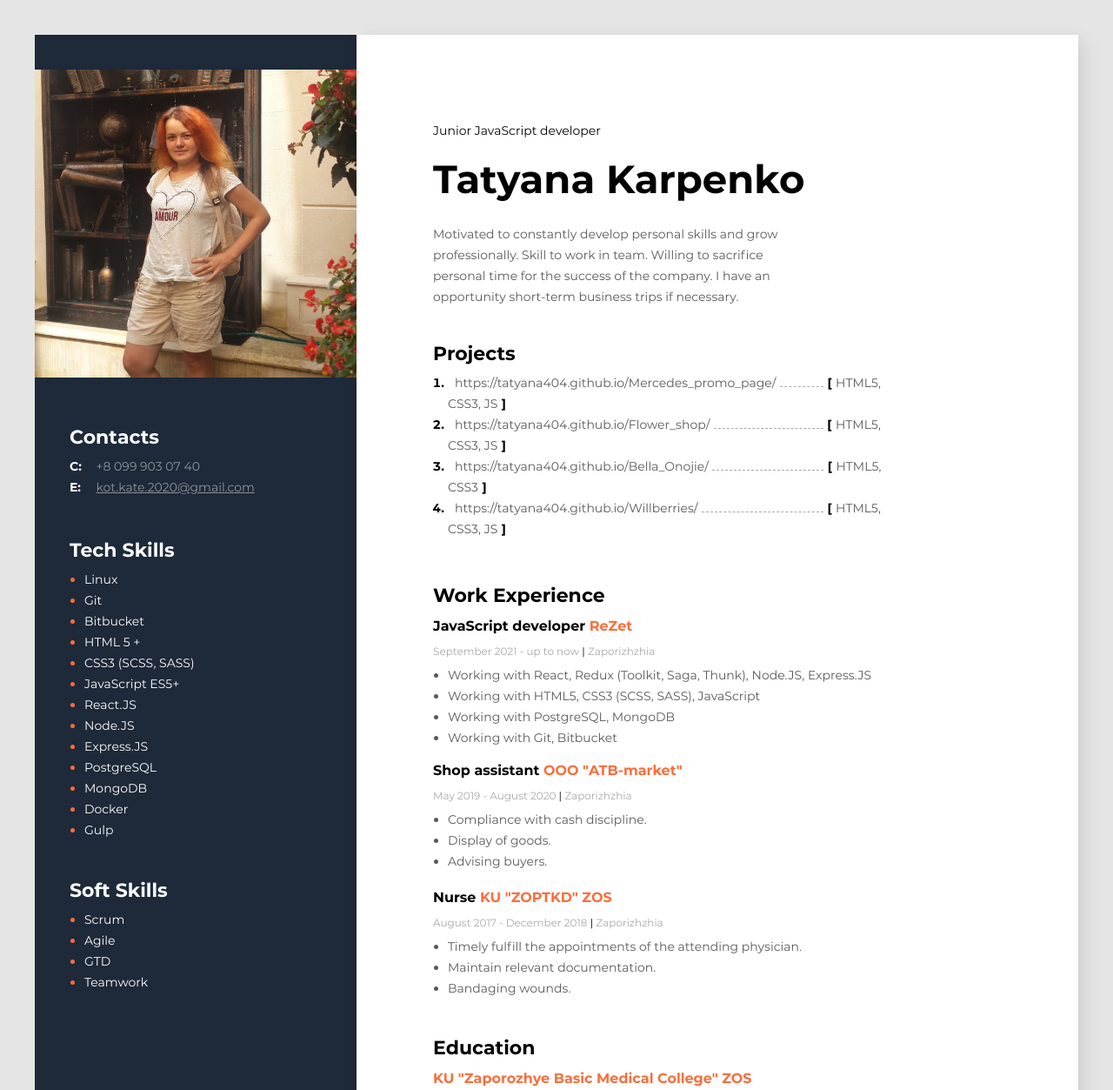
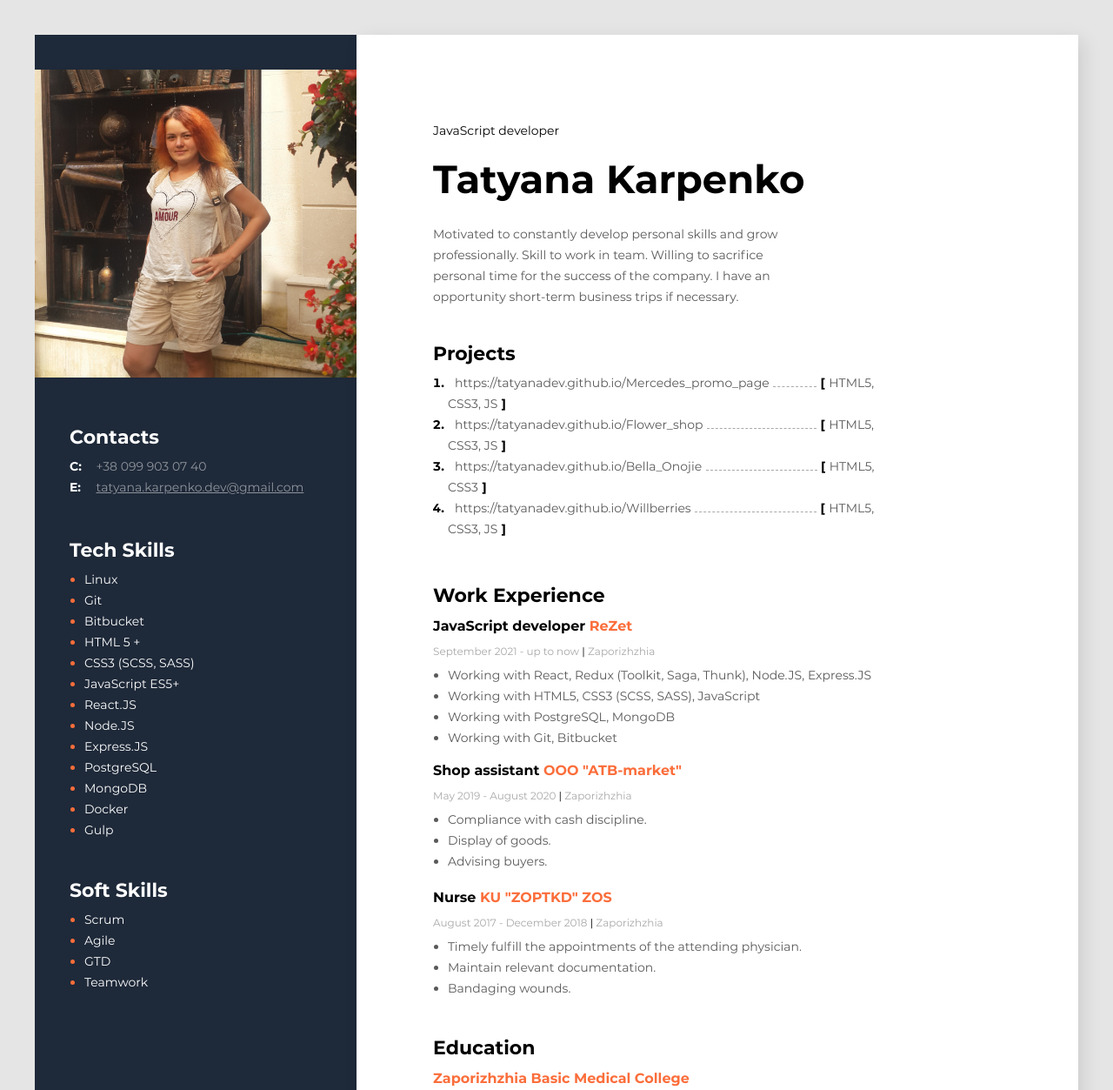
Before and after one commit to TatyanaDev/My_resume, a plain HTML site: page index.html in a window 1280 px wide. Shown: the top 1253 px of the page at 87% size. Drawn offline with Linux system fonts and the light colour scheme.

Commit message:
refactor info

```diff
--- a/assets/css/style.css
+++ b/assets/css/style.css
@@ -7,6 +7,7 @@
 
 .container {
   background-color: #e5e5e5;
+  justify-content: center;
   padding: 40px;
   display: flex;
 }
--- a/index.html
+++ b/index.html
@@ -18,13 +18,11 @@
               <h3 class="aside_headers">Contacts</h3>
               <p>
                 <span class="contacts_section_type">C:</span>
-                <a class="phone" href="tel:+80999030740">+8 099 903 07 40</a>
+                <a class="phone" href="tel:+80999030740">+38 099 903 07 40</a>
               </p>
               <p>
                 <span class="contacts_section_type">E:</span>
-                <a class="email" href="mailto:kot.kate.2020@gmail.com"
-                  >kot.kate.2020@gmail.com</a
-                >
+                <a class="email" href="mailto:tatyana.karpenko.dev@gmail.com">tatyana.karpenko.dev@gmail.com</a>
               </p>
             </article>
             <article class="tech_skills_container">
@@ -58,57 +56,36 @@
         </aside>
         <div class="main_content_container">
           <article>
-            <h2 class="profession">Junior JavaScript developer</h2>
+            <h2 class="profession">JavaScript developer</h2>
             <h1 class="name">Tatyana Karpenko</h1>
-            <p class="about_me">
-              Motivated to constantly develop personal skills and grow
-              professionally. Skill to work in team. Willing to sacrifice
-              personal time for the success of the company. I have an
-              opportunity short-term business trips if necessary.
-            </p>
+            <p class="about_me">Motivated to constantly develop personal skills and grow professionally. Skill to work in team. Willing to sacrifice personal time for the success of the company. I have an opportunity short-term business trips if necessary.</p>
           </article>
           <article class="projects_wrapper">
             <h3 class="projects">Projects</h3>
             <ol class="projects_container">
               <li>
-                <a
-                  href="https://tatyana404.github.io/Mercedes_promo_page/"
-                  target="_blank"
-                  >https://tatyana404.github.io/Mercedes_promo_page/</a
-                >
+                <a href="https://tatyanadev.github.io/Mercedes_promo_page" target="_blank">https://tatyanadev.github.io/Mercedes_promo_page</a>
                 <span></span>
                 <span>[</span>
                 <span>HTML5, CSS3, JS</span>
                 <span>]</span>
               </li>
               <li>
-                <a
-                  href="https://tatyana404.github.io/Flower_shop/"
-                  target="_blank"
-                  >https://tatyana404.github.io/Flower_shop/</a
-                >
+                <a href="https://tatyanadev.github.io/Flower_shop" target="_blank">https://tatyanadev.github.io/Flower_shop</a>
                 <span></span>
                 <span>[</span>
                 <span>HTML5, CSS3, JS</span>
                 <span>]</span>
               </li>
               <li>
-                <a
-                  href="https://tatyana404.github.io/Bella_Onojie/"
-                  target="_blank"
-                  >https://tatyana404.github.io/Bella_Onojie/</a
-                >
+                <a href="https://tatyanadev.github.io/Bella_Onojie" target="_blank">https://tatyanadev.github.io/Bella_Onojie</a>
                 <span></span>
                 <span>[</span>
                 <span>HTML5, CSS3</span>
                 <span>]</span>
               </li>
               <li>
-                <a
-                  href="https://tatyana404.github.io/Willberries/"
-                  target="_blank"
-                  >https://tatyana404.github.io/Willberries/</a
-                >
+                <a href="https://tatyanadev.github.io/Willberries" target="_blank">https://tatyanadev.github.io/Willberries</a>
                 <span></span>
                 <span>[</span>
                 <span>HTML5, CSS3, JS</span>
@@ -118,57 +95,34 @@
           </article>
           <article class="work_experience_container">
             <h3 class="main_content_titles">Work Experience</h3>
-            <h4 class="place_of_work ">
-              JavaScript developer <span>ReZet</span>
-            </h4>
-            <p class="experience_period">
-              September 2021 - up to now <span>|</span> Zaporizhzhia
-            </p>
+            <h4 class="place_of_work">JavaScript developer <span>ReZet</span></h4>
+            <p class="experience_period">September 2021 - up to now <span>|</span> Zaporizhzhia</p>
             <ul class="duties_container">
-              <li>
-                Working with React, Redux (Toolkit, Saga, Thunk), Node.JS,
-                Express.JS
-              </li>
+              <li>Working with React, Redux (Toolkit, Saga, Thunk), Node.JS, Express.JS</li>
               <li>Working with HTML5, CSS3 (SCSS, SASS), JavaScript</li>
               <li>Working with PostgreSQL, MongoDB</li>
               <li>Working with Git, Bitbucket</li>
             </ul>
-            <h4 class="place_of_work ">
-              Shop assistant <span>ООО "ATB-market"</span>
-            </h4>
-            <p class="experience_period">
-              May 2019 - August 2020 <span>|</span> Zaporizhzhia
-            </p>
+            <h4 class="place_of_work">Shop assistant <span>OOO "ATB-market"</span></h4>
+            <p class="experience_period">May 2019 - August 2020 <span>|</span> Zaporizhzhia</p>
             <ul class="duties_container">
               <li>Compliance with cash discipline.</li>
               <li>Display of goods.</li>
               <li>Advising buyers.</li>
             </ul>
-            <h4 class="place_of_work ">Nurse <span>KU "ZOPTKD" ZOS</span></h4>
-            <p class="experience_period">
-              August 2017 - December 2018 <span>|</span> Zaporizhzhia
-            </p>
+            <h4 class="place_of_work">Nurse <span>KU "ZOPTKD" ZOS</span></h4>
+            <p class="experience_period">August 2017 - December 2018 <span>|</span> Zaporizhzhia</p>
             <ul class="duties_container">
-              <li>
-                Timely fulfill the appointments of the attending physician.
-              </li>
-              <li>
-                Maintain relevant documentation.
-              </li>
-              <li>
-                Bandaging wounds.
-              </li>
+              <li>Timely fulfill the appointments of the attending physician.</li>
+              <li>Maintain relevant documentation.</li>
+              <li>Bandaging wounds.</li>
             </ul>
           </article>
           <article>
             <h3 class="main_content_titles">Education</h3>
-            <h4 class="place_of_study">
-              KU "Zaporozhye Basic Medical College" ZOS
-            </h4>
+            <h4 class="place_of_study">Zaporizhzhia Basic Medical College</h4>
             <h2 class="speciality">Medicine</h2>
-            <p class="experience_period">
-              September 2014 - June 2017 <span>|</span> Zaporizhzhia
-            </p>
+            <p class="experience_period">September 2014 - June 2017 <span>|</span> Zaporizhzhia</p>
           </article>
         </div>
       </section>
```
